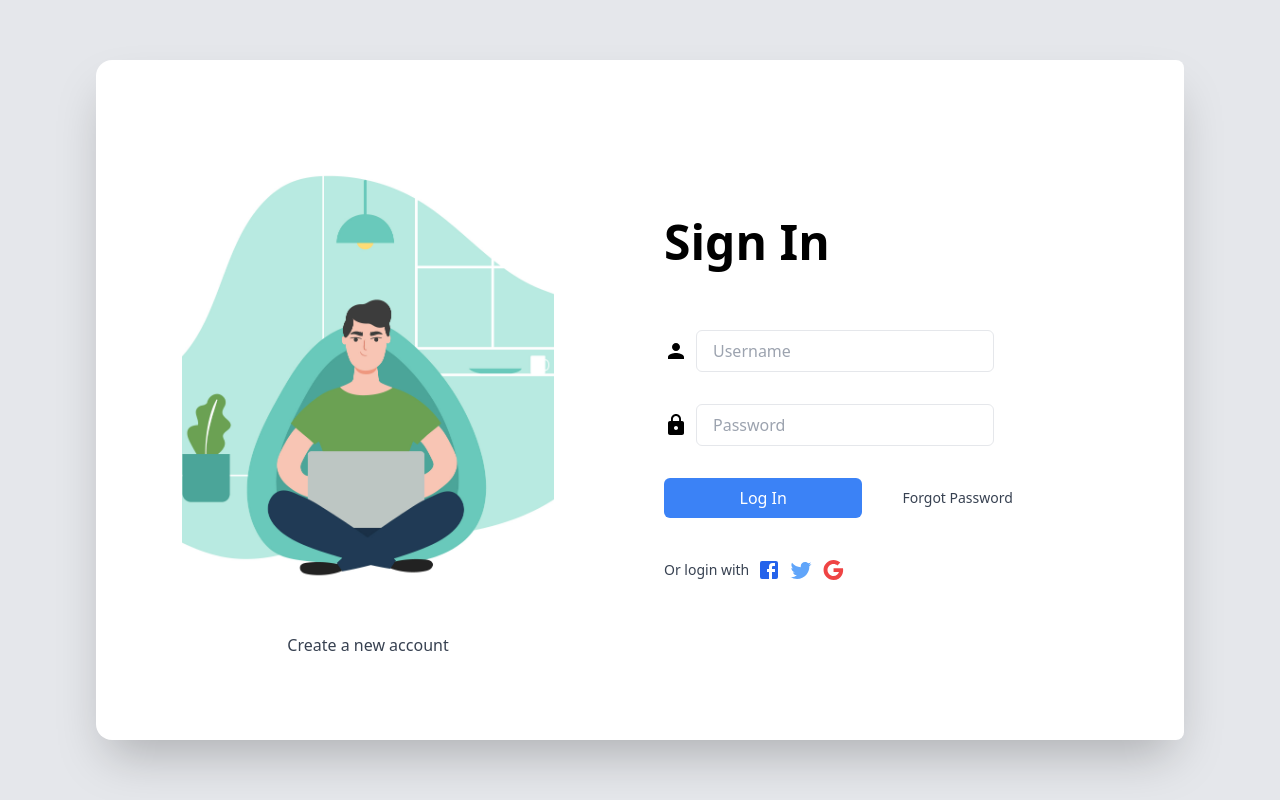
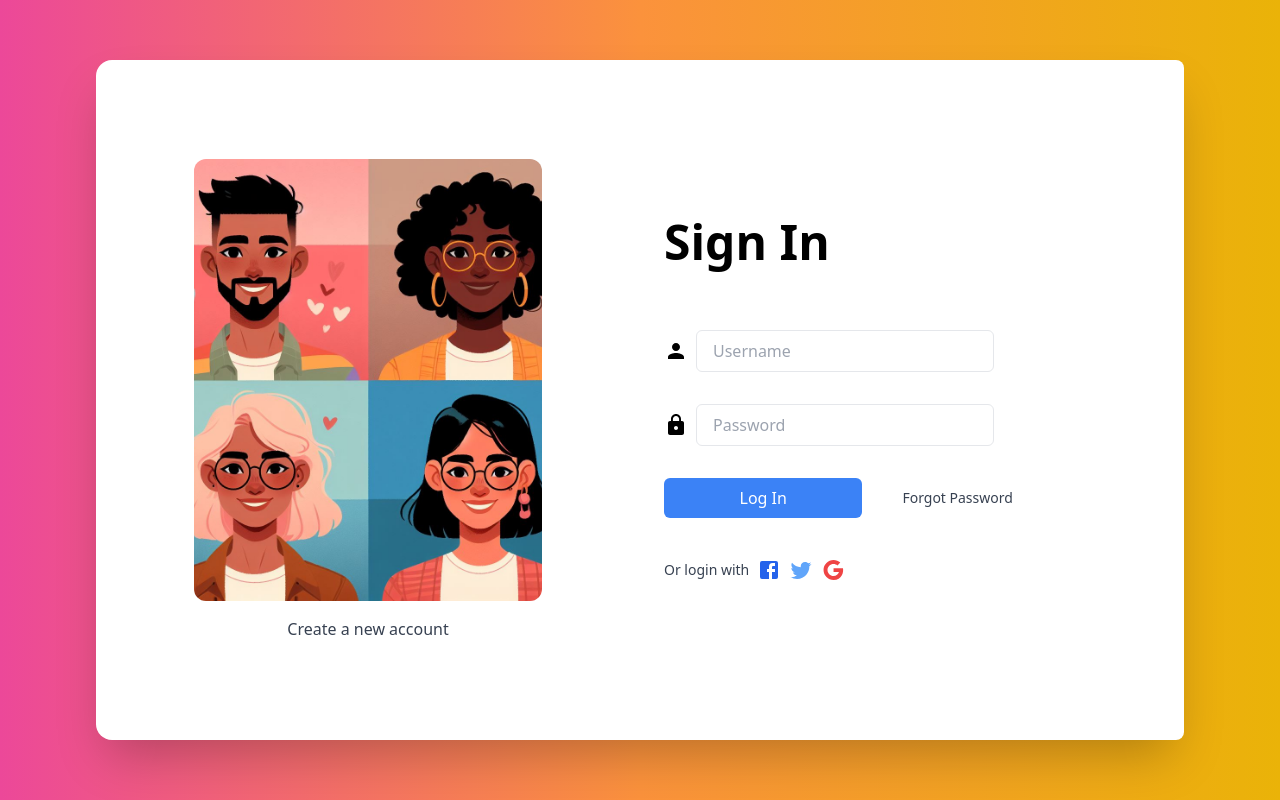
Before and after one commit to 404-GS-IIIT-Kota/404-GS-Qissa, a React (Vite) app in the folder client/: page / in a window 1280 px wide. Built offline with nearby package versions, Linux system fonts and the light colour scheme; a web font is replaced by a local one.

Commit message:
changed signup and signin page images

```diff
--- a/client/src/pages/Signin.jsx
+++ b/client/src/pages/Signin.jsx
@@ -44,7 +44,7 @@ const Signup = () => {
   };
 
   return (
-    <div className="h-screen flex items-center justify-center bg-gray-200">
+    <div className="h-screen flex items-center justify-center bg-gradient-to-r from-pink-500 via-orange-400 to-yellow-500">
       <div
         className="w-80 h-80 bg-white mx-auto flex flex-col lg:flex-row rounded-2xl shadow-2xl"
         style={{ width: "85%", height: "85%" }}
@@ -53,8 +53,8 @@ const Signup = () => {
           <img
             src={placeholderImage}
             alt="Placeholder"
-            className="w-full h-full object-cover"
-            style={{ width: "75%", height: "75%" }}
+            className="w-full h-full object-cover rounded-xl"
+            style={{ width: "70%", height: "70%" }}
           />
           <Link to="/signup" className="text-gray-700 hover:underline mt-4">
             Create a new account
--- a/client/src/pages/Signup.jsx
+++ b/client/src/pages/Signup.jsx
@@ -91,8 +91,8 @@ const SignUp = () => {
           <img
             src={toggle ? SignUpImage : form3}
             alt="Placeholder"
-            className="w-full h-full object-cover"
-            style={{ width: "90%", height: "90%" }}
+            className="w-full h-full object-cover rounded-xl"
+            style={{ width: "65%", height: "85%" }}
           />
         </div>
 
```
Also changed, not shown: client/src/assets/sign-up-image-1.jpg, client/src/assets/sign-up-page.jpg.
